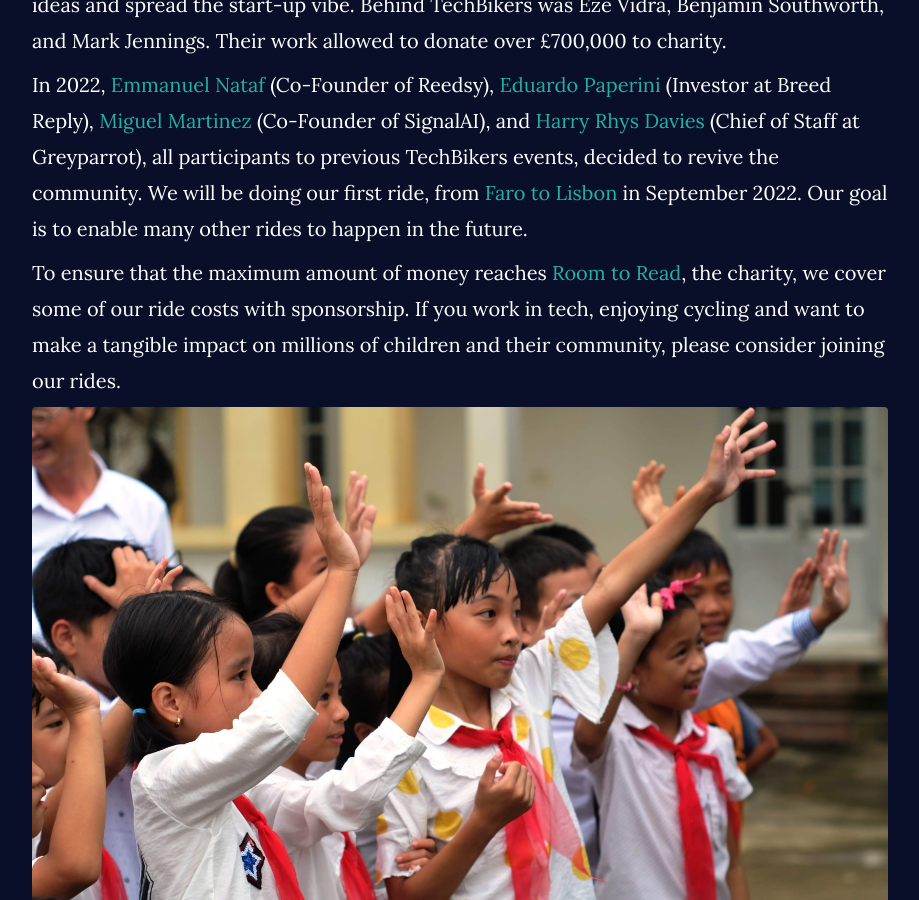
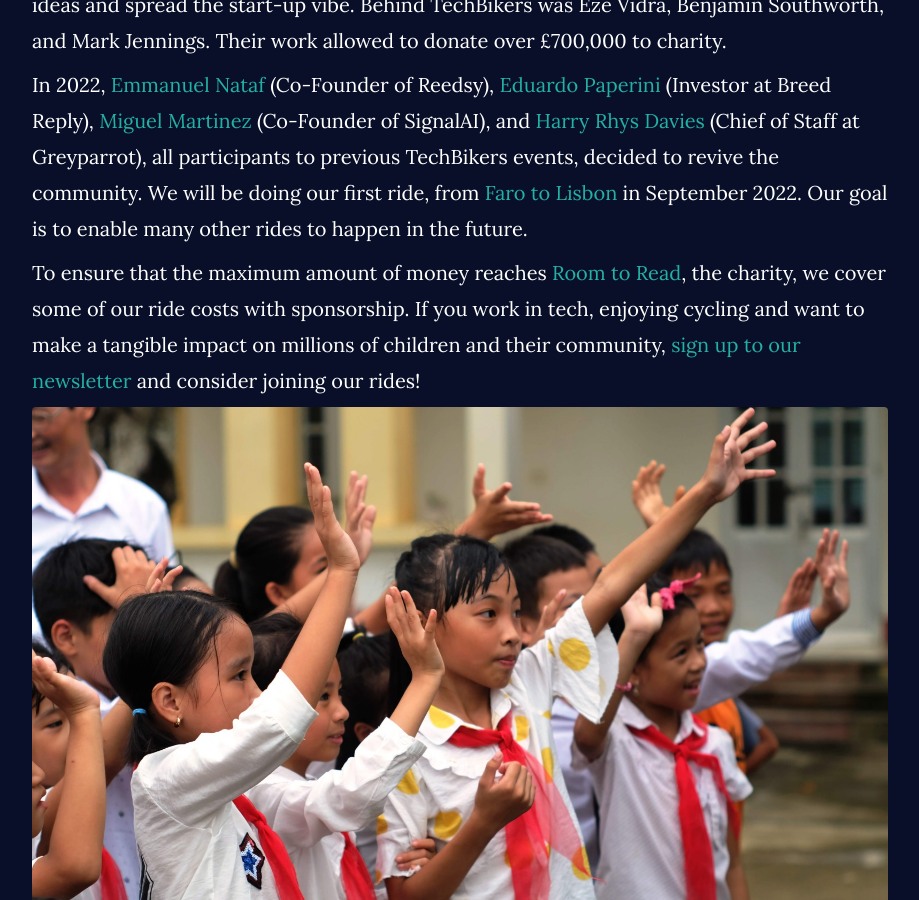
Before and after one commit to matthewcobb/techbikers, a Jekyll site: the page built from about.md, in a window 1280 px wide and 900 px high, scrolled down 307 px. Shown: the whole window, without its empty margins (180-1099 px from the left). Built offline with Jekyll 4.4.1, drawn with Linux system fonts in a browser that asks for light colours.

Commit message:
Update from Forestry.io Emmanuel Nataf updated about.md

```diff
--- a/about.md
+++ b/about.md
@@ -7,7 +7,7 @@ TechBikers was born in 2012 from Google Campus in London as a means for the tech
 
 In 2022, [Emmanuel Nataf](https://www.linkedin.com/in/emmanuelnataf/){:target="_blank"} (Co-Founder of Reedsy), [Eduardo Paperini](https://www.linkedin.com/in/eduardopaperini){:target="_blank"} (Investor at Breed Reply), [Miguel Martinez](https://www.linkedin.com/in/miguelmalvarez){:target="_blank"} (Co-Founder of SignalAI), and [Harry Rhys Davies](https://www.linkedin.com/in/harryrhysdavies){:target="_blank"} (Chief of Staff at Greyparrot), all participants to previous TechBikers events, decided to revive the community. We will be doing our first ride, from [Faro to Lisbon](/rides/faro-to-lisbon-2022) in September 2022. Our goal is to enable many other rides to happen in the future.
 
-To ensure that the maximum amount of money reaches [Room to Read](https://www.roomtoread.org/){:target="_blank"}, the charity, we cover some of our ride costs with sponsorship. If you work in tech, enjoying cycling and want to make a tangible impact on millions of children and their community, please consider joining our rides.
+To ensure that the maximum amount of money reaches [Room to Read](https://www.roomtoread.org/){:target="_blank"}, the charity, we cover some of our ride costs with sponsorship. If you work in tech, enjoying cycling and want to make a tangible impact on millions of children and their community, [sign up to our newsletter](http://eepurl.com/iaST0v){:target="_blank"} and consider joining our rides!
 
 ![](/uploads/whatsapp-image-2022-07-05-at-5-53-15-pm.jpeg)
 
```
